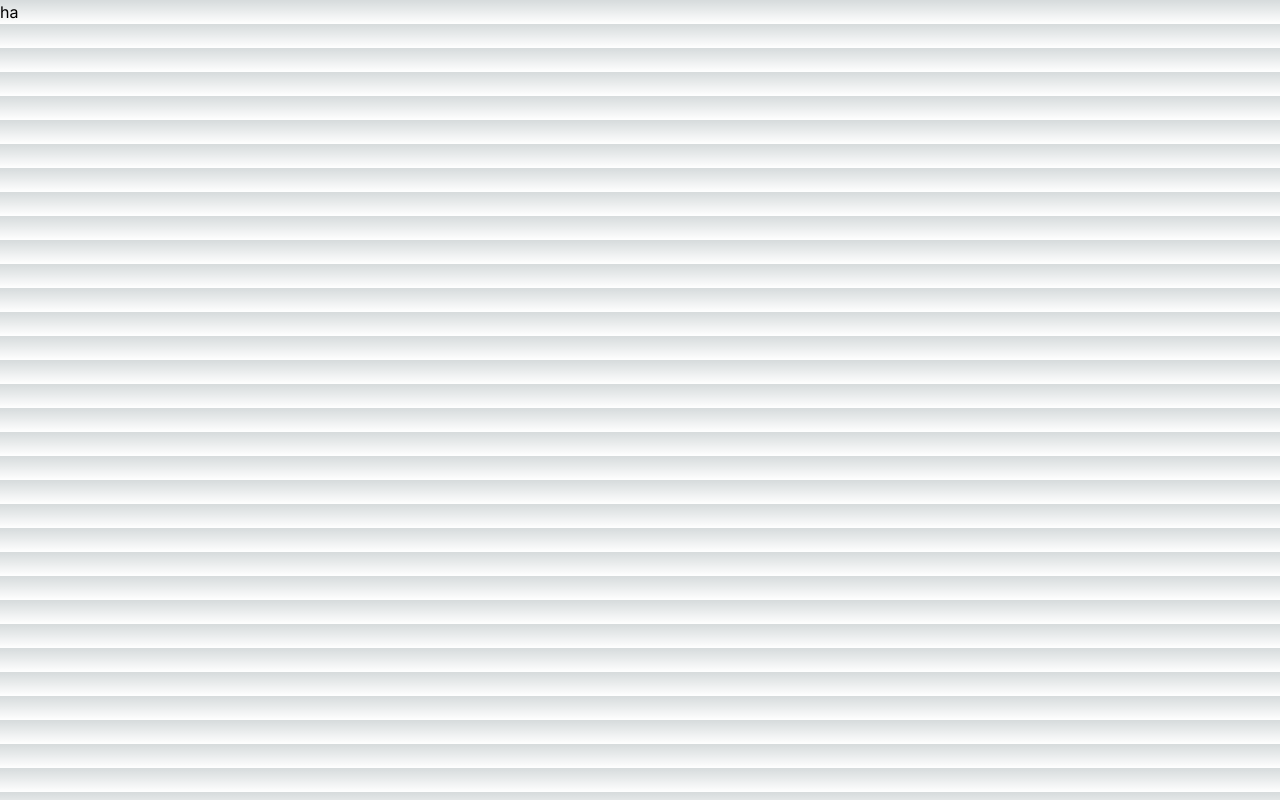
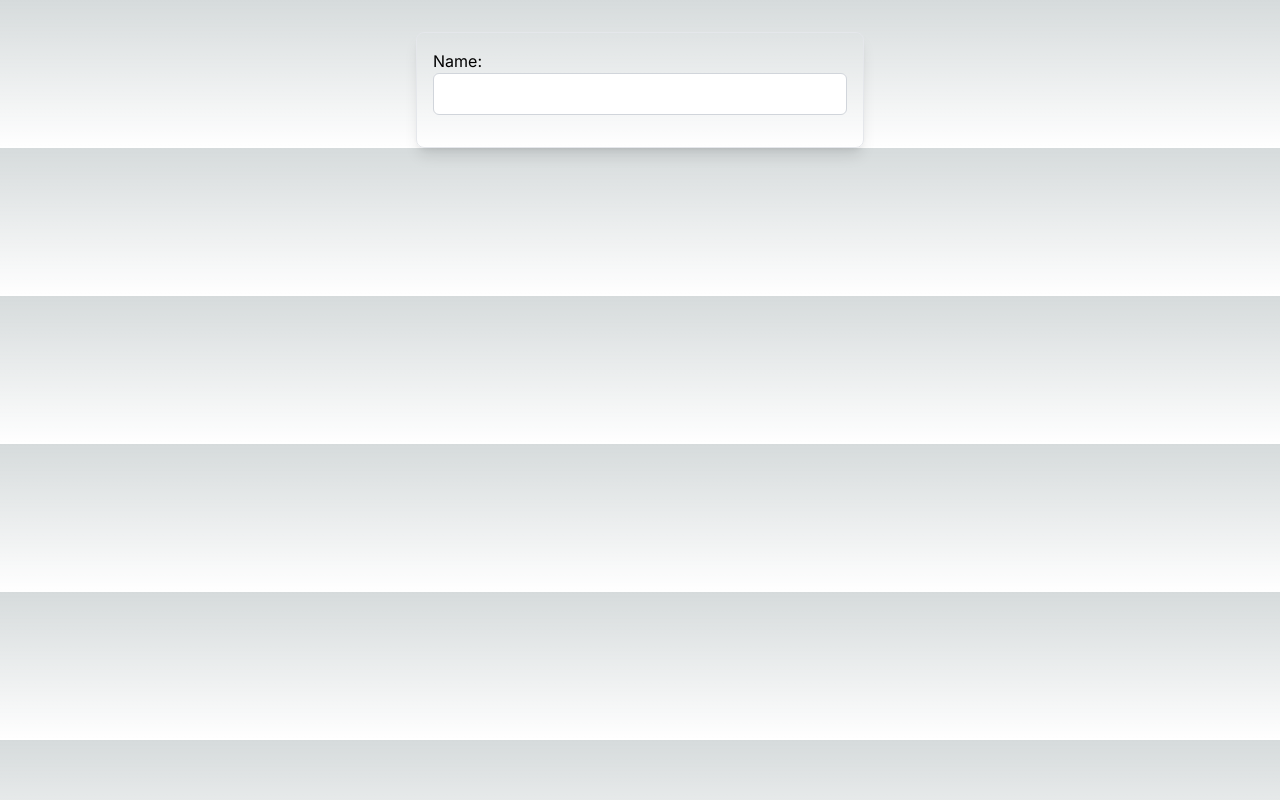
Before and after one commit to Ever-QN/cprg306-assignments, a Next.js app: page /week4 in a window 1280 px wide. Built offline with nearby package versions, Linux system fonts and the light colour scheme.

Commit message:
Create category state, handleSubmit(), resetStates(), and form with name input

```diff
--- a/app/week4/new-item.js
+++ b/app/week4/new-item.js
@@ -6,8 +6,42 @@ export default function NewItem() {
 
     const [name, setName] = useState('');
     const [quantity, setQuantity] = useState(1);
+    const [category, setCategory] = useState('produce');
+
+    const resetStates = () => {
+        setName('');
+        setQuantity(1);
+        setCategory('produce');
+    }
+
+    const handleSubmit = (event) => {
+        event.preventDefault();
+
+        const item = {name, quantity, category};
+
+        console.log(item);
+        alert(`Item: ${item.name}\nQuantity: ${item.quantity}\nCategory: ${item.category}`);
+
+        resetStates();
+    }
+
+
 
     return (
-        <div>ha</div>
+        <form onSubmit={handleSubmit} className='max-w-md mx-auto mt-8 p-4 border rounded-lg shadow-lg'>
+        <div className='mb-4'>
+            <label htmlFor="name" className=''>Name: </label>
+            <input
+            type="text"
+            id="name"
+            name="name"
+            value={name}
+            onChange={(e) => setName(e.target.value)}
+            required
+            className='border border-gray-300 px-3 py-2 rounded-md w-full focus:outline-none focus:ring focus:border-blue-300 text-black'
+            />
+        </div>
+
+    </form>
     )
 }
```
